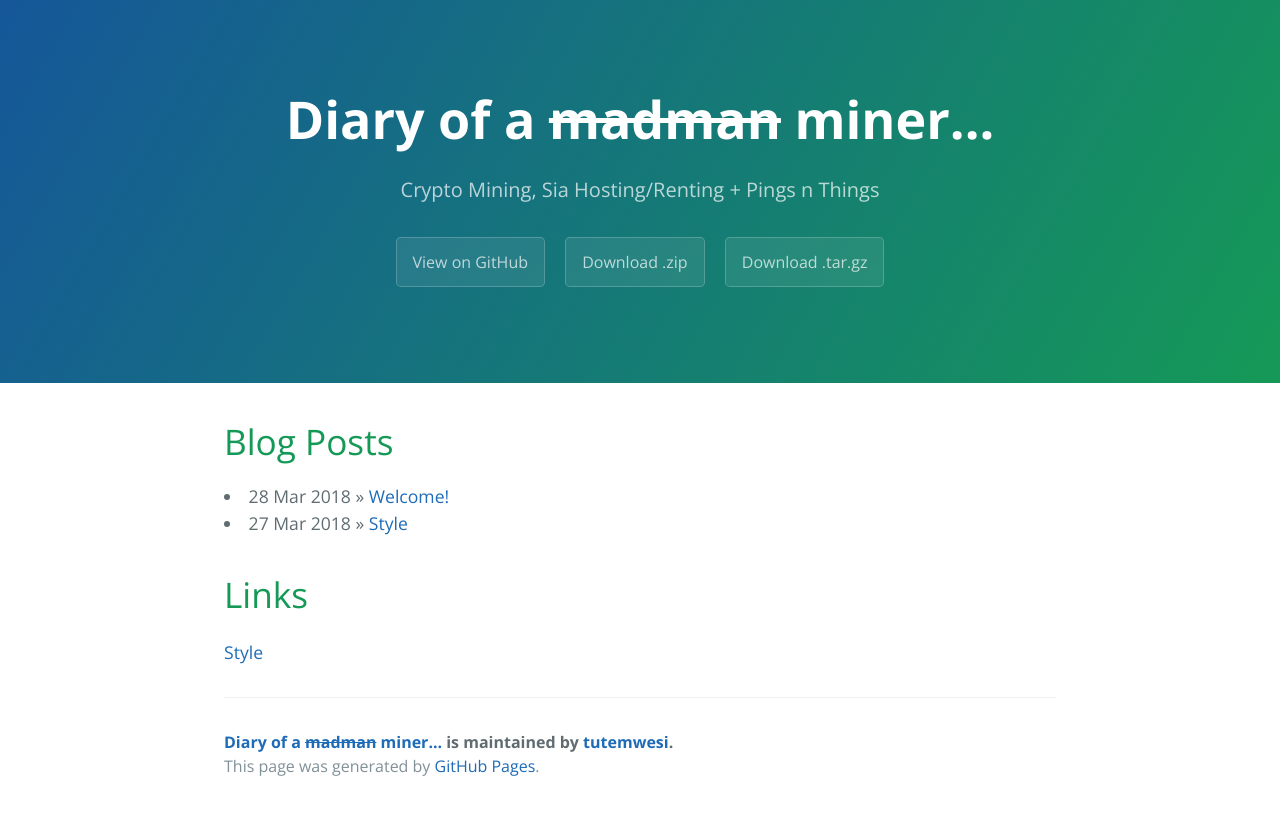
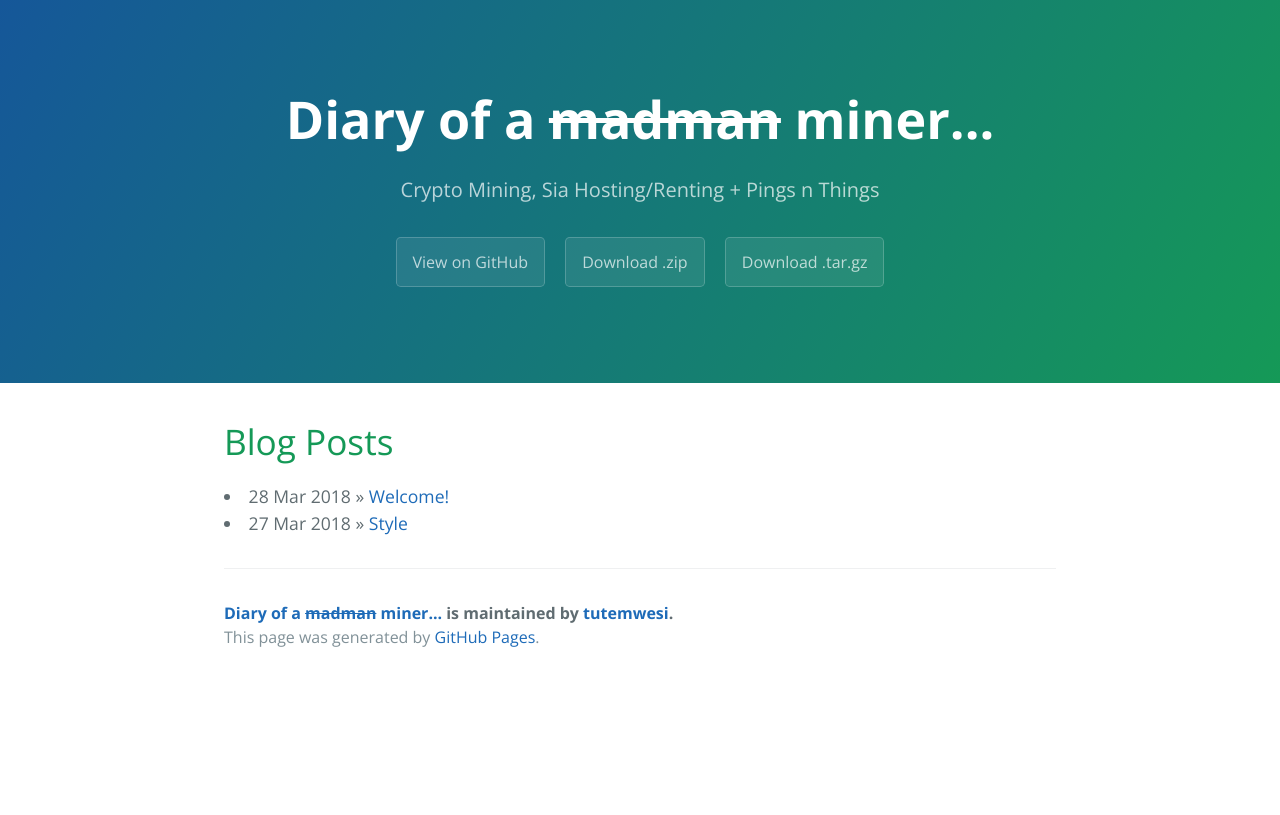
Before and after one commit to intheether/intheether.github.io, a Jekyll site: the page built from index.md, in a window 1280 px wide. Shown: the top 815 px of the page. Built offline with Jekyll 4.4.1, drawn with Linux system fonts in a browser that asks for light colours.

Commit message:
Update index.md

```diff
--- a/index.md
+++ b/index.md
@@ -8,8 +8,3 @@ title: {{ site.name }}
 {% for post in site.posts %}
 <li><span>{{ post.date | date_to_string }}</span> &raquo; <a href="{{ site.baseurl }}{{ post.url }}">{{ post.title }}</a></li>
 {% endfor %}
-
-
-# [](#header-1)Links
-
-[Style](css.md)
```
